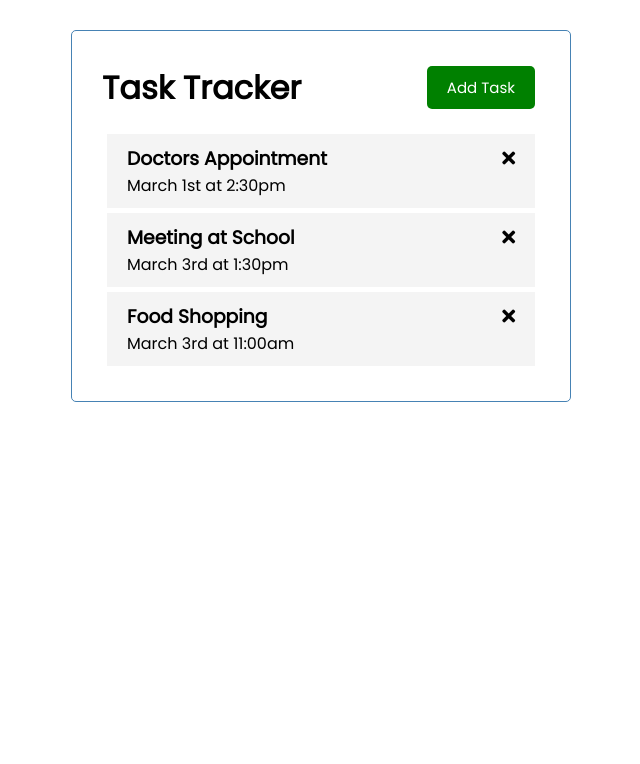
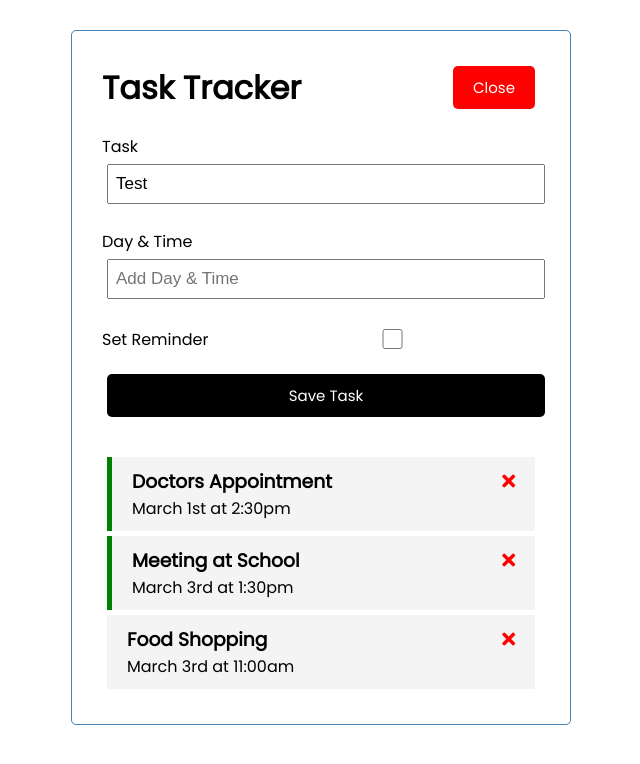
Before and after one commit to JYongHun/Vuejs_study_basic, a Vue app: page / in a window 1280 px wide. Both pictures are taken after a click on the button "Add Task". Shown: the top 764 px of the page, without its empty margins (319-959 px from the left). Built offline with nearby package versions, Linux system fonts and the light colour scheme.

Commit message:
버튼함수 토글활용

```diff
--- a/src/App.vue
+++ b/src/App.vue
@@ -1,7 +1,12 @@
 <template>
   <div class="container">
-    <Header title="Task Tracker"/>
-    <Tasks :tasks="tasks"/>
+    <Header @toggle-add-task="toggleAddTask" title="Task Tracker"
+    :showAddTask="showAddTask"/>
+    <!--v-show 해당 버튼을 클릭할때만 작성이 보이도록 함 -->
+      <div v-show="showAddTask">
+        <AddTask @add-task="addTask"/>
+      </div>
+    <Tasks @toggle-reminder="toggleReminder" @delete-task="deleteTask" :tasks="tasks"/>
     <!-- <Header /> -->
   </div>
   <!-- <div>
@@ -14,6 +19,7 @@
 //import HelloWorld from './components/HelloWorld.vue'
 import Header from './components/common/Header.vue'
 import Tasks from './components/Tasks.vue'
+import AddTask from './components/AddTask.vue'
 
 export default {
   name: 'App',
@@ -21,12 +27,45 @@
     //HelloWorld
     Header,
     Tasks,
+    AddTask,
   },
   data() {
     return {
-      tasks: []
+      tasks: [],
+      showAddTask: false
     }
   },
+
+  methods: {
+    //추가 버튼클릭시 보엿다 안보엿다하기
+    toggleAddTask() {
+      this.showAddTask = !this.showAddTask
+    },
+
+    //자식에서 받아서 함
+    addTask(task) {
+      this.tasks = [...this.tasks, task]
+    },
+
+
+    deleteTask(id) {
+      // console.log('task',id)
+      //같은 아이디에 해당하는 목록 삭제
+      if(confirm('정말 삭제?')) {
+        this.tasks = this.tasks.filter((task) => task.id !== id)
+      }
+    },
+
+    //더블클릭시 아이디를 가져온다
+    toggleReminder(id) {
+      // console.log(id)
+      //클릭시 reminder 모양 변화를 시킨다.
+      this.tasks = this.tasks.map((task) =>
+        task.id === id ? {...task, reminder: !task.reminder} : task
+      )
+    }
+  },
+
   created() {
     //하드코딩
     this.tasks = [
--- /dev/null
+++ b/src/components/AddTask.vue
@@ -0,0 +1,89 @@
+<template>
+  <form @submit="onSubmit" class="add-form">
+    <div class="form-control">
+      <label>Task</label>
+      <input type="text" v-model="text" name="text" placeholder="Add Task" />
+    </div>
+    <!--테스트-->
+    <!-- {{text}} -->
+    <div class="form-control">
+      <label>Day & Time</label>
+      <input type="text" v-model="day" name="day" placeholder="Add Day & Time" />
+    </div>
+    <div class="form-control form-control-check">
+      <label>Set Reminder</label>
+      <input type="checkbox" v-model="reminder" name="reminder" />
+    </div>
+
+    <input type="submit" value="Save Task" class="btn btn-block" />
+  </form>
+</template>
+
+<script>
+export default {
+    name: 'AddTask',
+    data() {
+        return {
+            text: 'Test',
+            day: '',
+            reminder: false,
+        }
+    },
+    methods: {
+      onSubmit(e) {
+        e.preventDefault()
+        if(!this.text) {
+          alert('글자를 넣어주세요')
+          return
+        }
+
+        const newTask = {
+          id: Math.floor(Math.random() * 100000),
+          text: this.text,
+          day: this.day,
+          reminder: this.reminder
+        }
+
+        this.$emit('add-task',newTask)
+
+        // console.log(newTask)
+
+        //초기화
+        this.text = ''
+        this.day = ''
+        this.reminder = false
+      }
+    },
+}
+</script>
+
+<style scoped>
+.add-form {
+  margin-bottom: 40px;
+}
+.form-control {
+  margin: 20px 0;
+}
+.form-control label {
+  display: block;
+}
+.form-control input {
+  width: 100%;
+  height: 40px;
+  margin: 5px;
+  padding: 3px 7px;
+  font-size: 17px;
+}
+.form-control-check {
+  display: flex;
+  align-items: center;
+  justify-content: space-between;
+}
+.form-control-check label {
+  flex: 1;
+}
+.form-control-check input {
+  flex: 2;
+  height: 20px;
+}
+</style>
--- a/src/components/Task.vue
+++ b/src/components/Task.vue
@@ -1,8 +1,11 @@
 <template>
   <div>
-    <div class="task">
+    <!--데이터에 따라서 다이나믹 스타일 적용 -->
+    <!-- toggle-reminder onDelete대신 사용하는거 같은데.. 함수로 관리해가지고 -->
+    <div @dblclick="$emit('toggle-reminder', task.id)" :class="[task.reminder ? 'reminder' : '', 'task']">
       <h3>{{ task.text }}
-        <i class="fas fa-times"></i>
+        <i @click="$emit('delete-task',task.id)" class="fas fa-times"></i>
+        <!-- <i @click="onDelete(task.id)" class="fas fa-times"></i> -->
       </h3>
 
         <p>{{ task.day }}</p>
@@ -16,11 +19,20 @@
     props: {
         task: Object,
     },
+    methods: {
+      onDelete(id) {
+        console.log(id)
+        //삭제
+        this.$emit('delete-task', id)
+      },
+    },
 }
 </script>
 
 <style scope>
-
+.fas {
+  color: red;
+}
 
 .task {
   background: #f4f4f4;
--- a/src/components/Tasks.vue
+++ b/src/components/Tasks.vue
@@ -1,7 +1,7 @@
 <template>
   <div :key="task.id" v-for="task in tasks">
     <!-- <h3>{{ task.text}}</h3> -->
-    <Task :task="task" />
+    <Task @toggle-reminder="$emit('toggle-reminder', task.id)" @delete-task="$emit('delete-task', task.id)" :task="task" />
   </div>
 </template>
 
@@ -15,6 +15,7 @@
   },
   components: {
     Task
-  }
+  },
+  emits: ['delete-task', 'toggle-reminder']
 }
 </script>
--- a/src/components/common/Button.vue
+++ b/src/components/common/Button.vue
@@ -12,7 +12,8 @@
     },
     methods: {
         onClick() {
-            console.log('click')
+            // console.log('click')
+            this.$emit('btn-click')
         }
     }
 }
--- a/src/components/common/Header.vue
+++ b/src/components/common/Header.vue
@@ -2,7 +2,13 @@
   <header>
     <!-- <h1>Task Tracker</h1> -->
     <h1>{{ title }}</h1>
-    <Button text="Add Task" color="green"/>
+
+    <!--버튼에 상태를 가져와서 효과를 변경할수있음 -->
+    <Button
+      @btn-click="$emit('toggle-add-task')"
+      :text="showAddTask ? 'Close' : 'Add Task'"
+      :color="showAddTask ? 'red' : 'green'"/>
+
     <!-- <Button text="Update Task" color="blue"/>
     <Button text="Delete Task" color="red"/> -->
   </header>
@@ -20,6 +26,7 @@
       //   default: 'Hello world',
       // }
       title : String,
+      showAddTask: Boolean,
     },
     components: {
       Button,
```
